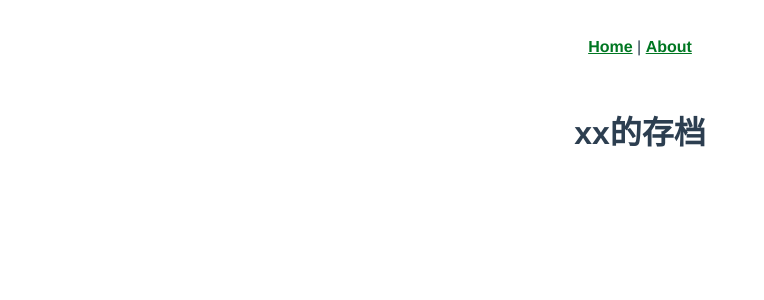
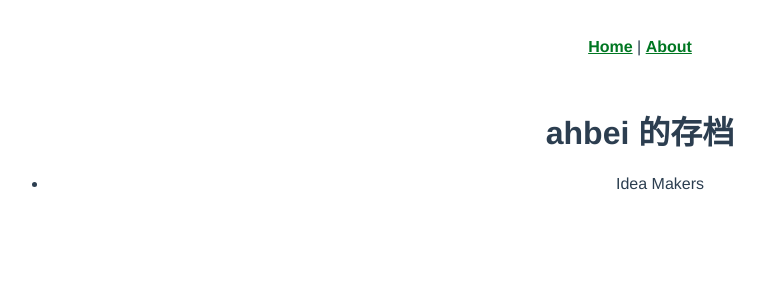
Before and after one commit to douban-republic/archive, a Vue app: page /people/ahbei in a window 1280 px wide. Shown: the top 300 px of the page, without its empty margins (0-764 px from the left). Built offline with nearby package versions, Linux system fonts and the light colour scheme.

Commit message:
nothing else

```diff
--- a/data/people/ahbei/book/collect.json
+++ b/data/people/ahbei/book/collect.json
@@ -1,5 +1,6 @@
 {
   "items": [{
+    "subject": "26832406",
     "title": "Idea Makers",
     "subtitle": "Personal Perspectives on the Lives & Ideas of Some Notable People",
     "pub_meta": "Stephen Wolfram / Wolfram Media, Inc. / 2016-7-7 / USD 22.95",
--- /dev/null
+++ b/src/components/book/BookList.vue
@@ -0,0 +1,42 @@
+<template>
+    <ul>
+        <li v-for="book in books">
+            {{ book.title }}
+        </li>
+    </ul>
+</template>
+
+<script lang="ts">
+  import { Component, Vue } from "vue-property-decorator";
+
+  interface UserBookInfo {
+    title: string;
+    subtitle?: string;
+    pub_meta: string;
+    collect_date: string;
+    rate: number;
+    tags: string[];
+    link: string;
+    subject: string;
+    comment?: string;
+  }
+
+  @Component
+  export default class BookList extends Vue {
+    public books: UserBookInfo[] = [{
+      subject: '26832406',
+      title: 'Idea Makers',
+      subtitle: 'Personal Perspectives on the Lives & Ideas of Some Notable People',
+      pub_meta: 'Stephen Wolfram / Wolfram Media, Inc. / 2016-7-7 / USD 22.95',
+      collect_date: "2016-07-22",
+      rate: 5,
+      tags: ['English'],
+      link: 'https://book.douban.com/subject/26832406/',
+      comment: 'Steven Wolfram给Mathematica、NKS有个人或精神关系的前人写的学术传记和个人唁文，或者说着迷于"简单规则，复杂现象"的松散的一群人的精神族谱。每篇都像是NKS的软文，但这是他一辈子的主线，是诚恳的。'
+    }];
+  }
+</script>
+
+<style scoped>
+
+</style>
--- /dev/null
+++ b/src/components/user/UserPage.vue
@@ -0,0 +1,24 @@
+<template>
+    <div>
+        <h1>{{ id }} 的存档</h1>
+        <BookList />
+    </div>
+</template>
+
+<script lang="ts">
+  import { Component, Prop, Vue } from 'vue-property-decorator';
+  import BookList from '../book/BookList.vue';
+
+  @Component({
+    components: {
+      BookList,
+    },
+  })
+  export default class UserPage extends Vue {
+    @Prop() private id!: string;
+  }
+</script>
+
+<style scoped>
+
+</style>
--- a/src/views/People.vue
+++ b/src/views/People.vue
@@ -1,10 +1,12 @@
 <template>
-    <h1>xx的存档</h1>
+    <UserPage :id="$route.params.id"/>
 </template>
 
 <script>
+  import UserPage from "@/components/user/UserPage";
   export default {
-    name: "People"
+    name: "People",
+    components: {UserPage}
   }
 </script>
 
```
